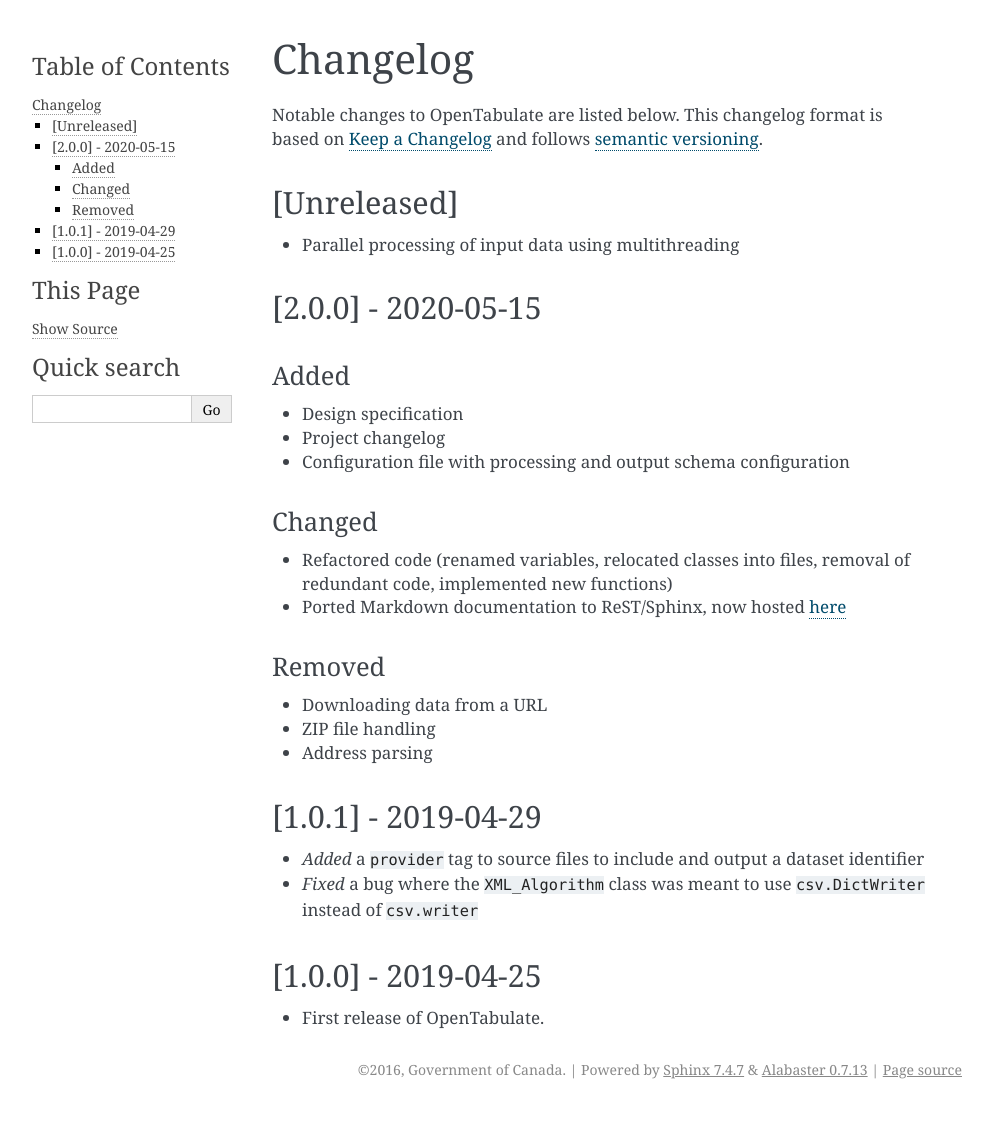
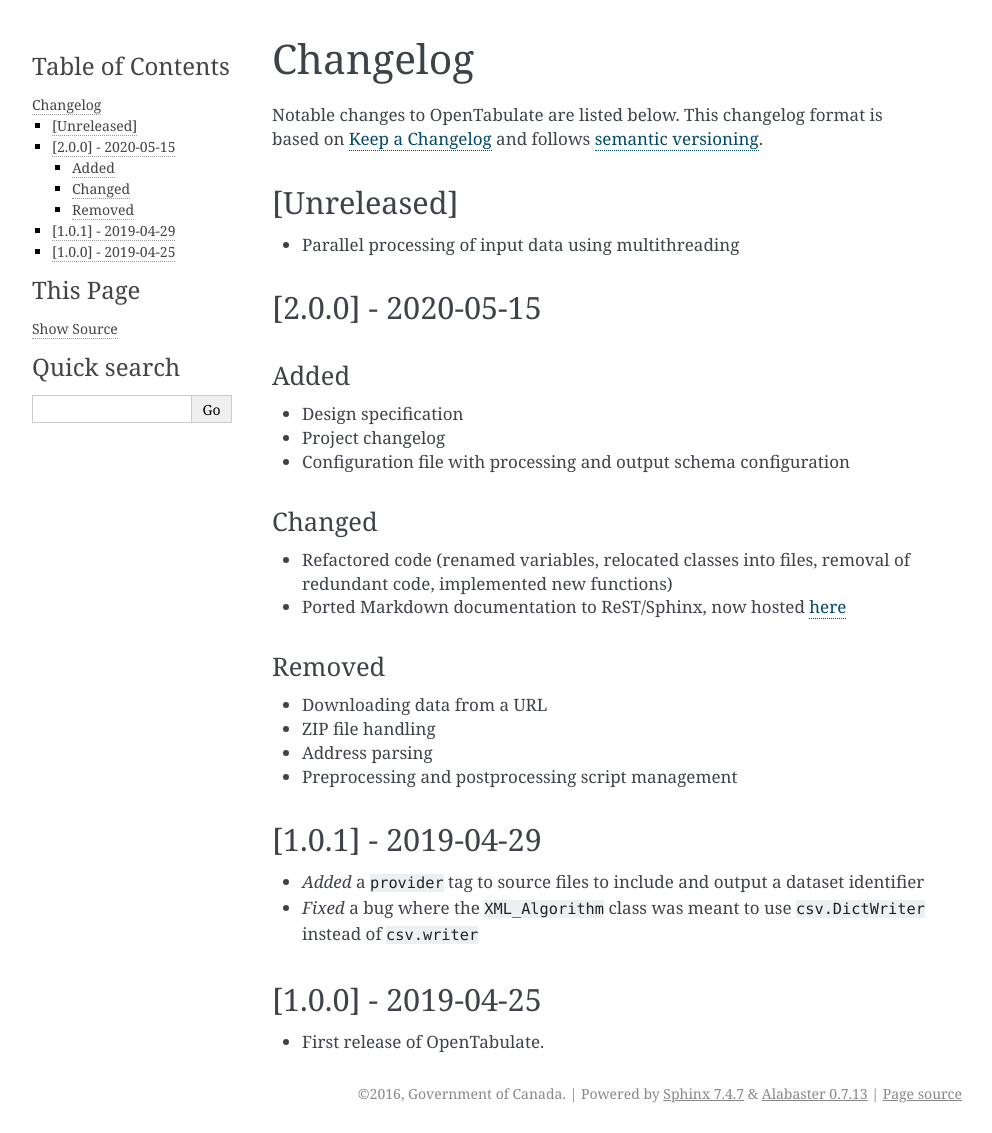
Before and after one commit to CSBP-CPSE/OpenTabulate, a Sphinx documentation site: the page built from docs/source/changelog.rst, in a window 1280 px wide. Shown: the whole page, without its empty margins (148-1140 px from the left). Built offline with Sphinx 7.4.7, drawn with Linux system fonts in a browser that asks for light colours; before the commit the page ends 1109 px from its top, so only the background shows below that.

Commit message:
amend changelog

```diff
--- a/docs/source/changelog.rst
+++ b/docs/source/changelog.rst
@@ -42,6 +42,7 @@ Removed
 - Downloading data from a URL
 - ZIP file handling
 - Address parsing
+- Preprocessing and postprocessing script management
 
 --------------------
 [1.0.1] - 2019-04-29
```
